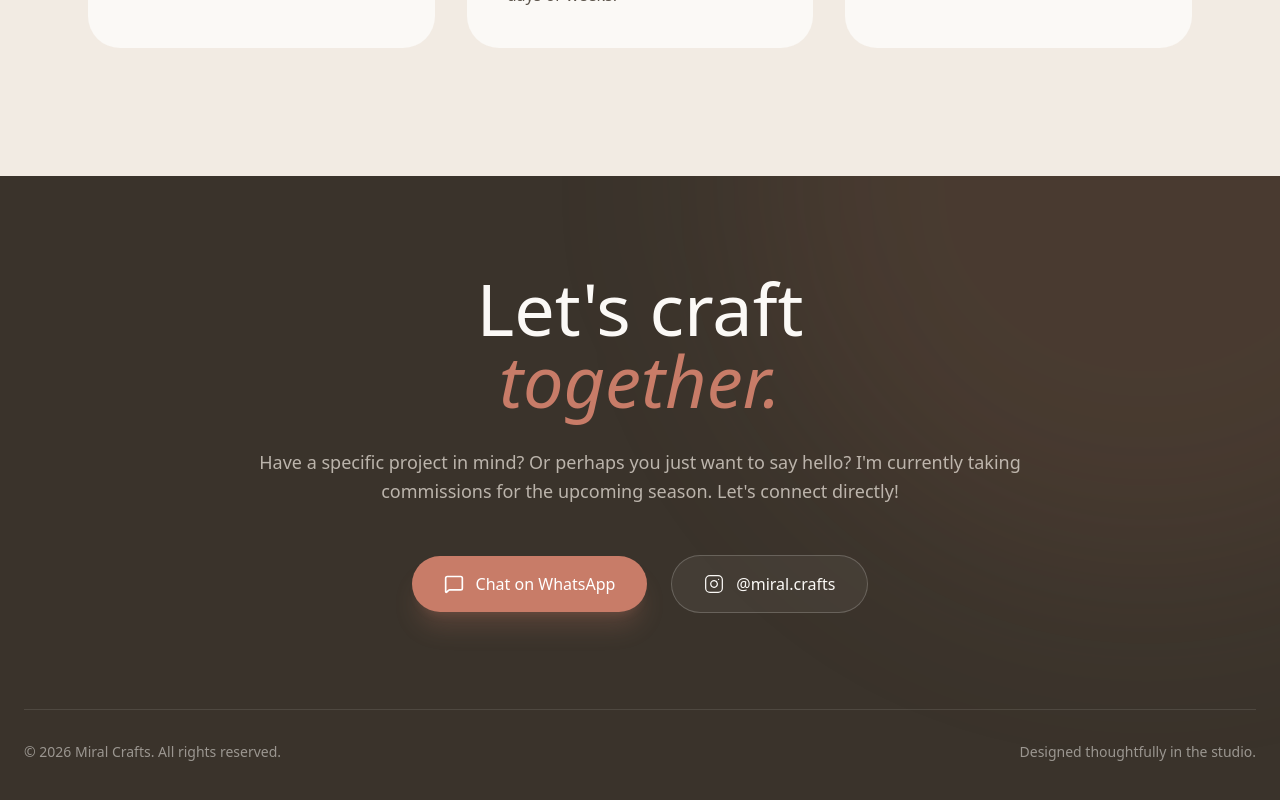
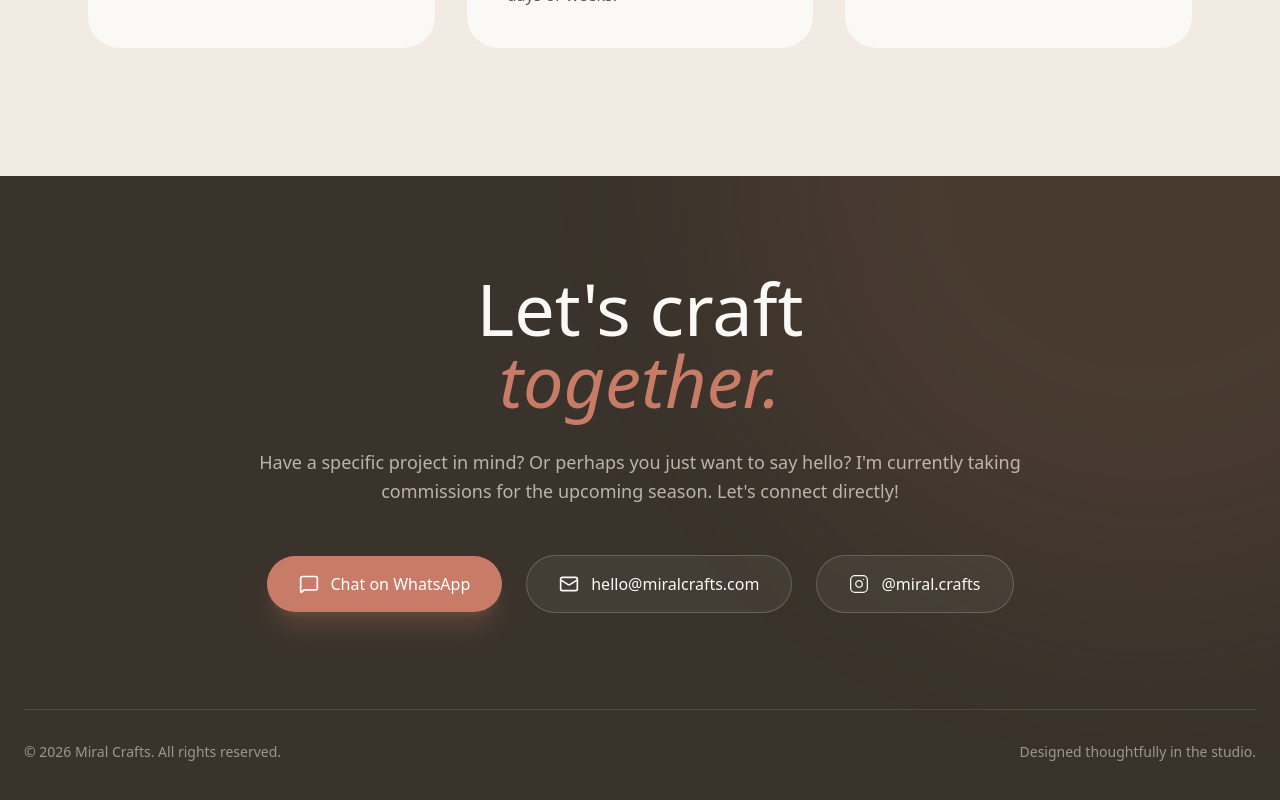
Before and after one commit to yagnik-varu/miral-crafts, a Next.js app: page / in a window 1280 px wide. Shown: the part 2868-3668 px from the top of the page. Built offline with nearby package versions, Linux system fonts and the light colour scheme.

Commit message:
feat(contact): Add contact, email and instagram details in env

```diff
--- a/src/app/page.tsx
+++ b/src/app/page.tsx
@@ -3,7 +3,7 @@
 import Image from "next/image";
 import Link from "next/link";
 import { motion, useScroll, useTransform, Variants } from "framer-motion";
-import { MessageSquare, Scissors, Package, Send } from "lucide-react";
+import { MessageSquare, Scissors, Package, Send, Mail } from "lucide-react";
 import { useRef } from "react";
 
 const fadeInUp: Variants = {
@@ -28,6 +28,23 @@ export default function Home() {
 
   const y = useTransform(scrollYProgress, [0, 1], ["0%", "50%"]);
   const opacity = useTransform(scrollYProgress, [0, 1], [1, 0]);
+
+  const rawWhatsapp = process.env.NEXT_PUBLIC_WHATSAPP_NUMBER || "";
+  const cleanWhatsapp = rawWhatsapp.replace(/[^0-9]/g, "");
+  const whatsappUrl = cleanWhatsapp ? `https://wa.me/${cleanWhatsapp}` : "#";
+
+  const contactEmail = process.env.NEXT_PUBLIC_CONTACT_EMAIL || "";
+  const emailUrl = contactEmail ? `mailto:${contactEmail}` : "#";
+
+  const rawInstagram = process.env.NEXT_PUBLIC_INSTAGRAM_HANDLE || "miral.crafts";
+  const cleanInstagramHandle = rawInstagram
+    .replace(/^https?:\/\/(www\.)?instagram\.com\//, "")
+    .replace(/^@/, "")
+    .replace(/\/$/, "");
+  const instagramUrl = rawInstagram.startsWith("http")
+    ? rawInstagram
+    : `https://instagram.com/${cleanInstagramHandle}`;
+  const instagramLabel = cleanInstagramHandle ? `@${cleanInstagramHandle}` : "@instagram";
 
   return (
     <main className="min-h-screen bg-warm-cream selection:bg-terracotta selection:text-white overflow-hidden">
@@ -184,9 +201,14 @@ export default function Home() {
               <h2 className="font-serif text-5xl md:text-6xl text-earthy-text mb-4">Selected Works</h2>
               <p className="text-muted-text text-lg max-w-md">A glimpse into recent bespoke pieces, balancing traditional techniques with modern aesthetics.</p>
             </div>
-            <Link href="#contact" className="text-terracotta font-medium hover:underline underline-offset-4">
+            <a
+              href={instagramUrl}
+              target="_blank"
+              rel="noopener noreferrer"
+              className="text-terracotta font-medium hover:underline underline-offset-4"
+            >
               See more on Instagram →
-            </Link>
+            </a>
           </motion.div>
 
           <div className="grid grid-cols-2 md:grid-cols-12 gap-4 md:gap-6">
@@ -302,14 +324,33 @@ export default function Home() {
               Have a specific project in mind? Or perhaps you just want to say hello? I'm currently taking commissions for the upcoming season. Let's connect directly!
             </p>
 
-            <div className="flex flex-col sm:flex-row items-center justify-center gap-6">
-              <a href="#" className="flex items-center justify-center gap-3 bg-terracotta text-white px-8 py-4 rounded-full font-medium hover:bg-white hover:text-earthy-text transition-all duration-300 shadow-xl shadow-terracotta/20 w-full sm:w-auto">
+            <div className="flex flex-col sm:flex-row flex-wrap items-center justify-center gap-4 md:gap-6">
+              <a
+                href={whatsappUrl}
+                target={cleanWhatsapp ? "_blank" : undefined}
+                rel={cleanWhatsapp ? "noopener noreferrer" : undefined}
+                className="flex items-center justify-center gap-3 bg-terracotta text-white px-8 py-4 rounded-full font-medium hover:bg-white hover:text-earthy-text transition-all duration-300 shadow-xl shadow-terracotta/20 w-full sm:w-auto"
+              >
                 <MessageSquare size={20} />
                 <span>Chat on WhatsApp</span>
               </a>
-              <a href="#" className="flex items-center justify-center gap-3 bg-white/5 text-warm-cream border border-warm-cream/20 px-8 py-4 rounded-full font-medium hover:bg-white hover:text-earthy-text transition-all duration-300 w-full sm:w-auto">
+
+              <a
+                href={emailUrl}
+                className="flex items-center justify-center gap-3 bg-white/5 text-warm-cream border border-warm-cream/20 px-8 py-4 rounded-full font-medium hover:bg-white hover:text-earthy-text transition-all duration-300 w-full sm:w-auto"
+              >
+                <Mail size={20} />
+                <span>{contactEmail || "Email Us"}</span>
+              </a>
+
+              <a
+                href={instagramUrl}
+                target="_blank"
+                rel="noopener noreferrer"
+                className="flex items-center justify-center gap-3 bg-white/5 text-warm-cream border border-warm-cream/20 px-8 py-4 rounded-full font-medium hover:bg-white hover:text-earthy-text transition-all duration-300 w-full sm:w-auto"
+              >
                 <svg xmlns="http://www.w3.org/2000/svg" width="20" height="20" viewBox="0 0 24 24" fill="none" stroke="currentColor" strokeWidth="1.5" strokeLinecap="round" strokeLinejoin="round"><rect width="20" height="20" x="2" y="2" rx="5" ry="5"/><path d="M16 11.37A4 4 0 1 1 12.63 8 4 4 0 0 1 16 11.37z"/><line x1="17.5" x2="17.51" y1="6.5" y2="6.5"/></svg>
-                <span>@miral.crafts</span>
+                <span>{instagramLabel}</span>
               </a>
             </div>
           </div>
```
Also changed, not shown: 2 other files (tests, documents, lock files or other folders).
